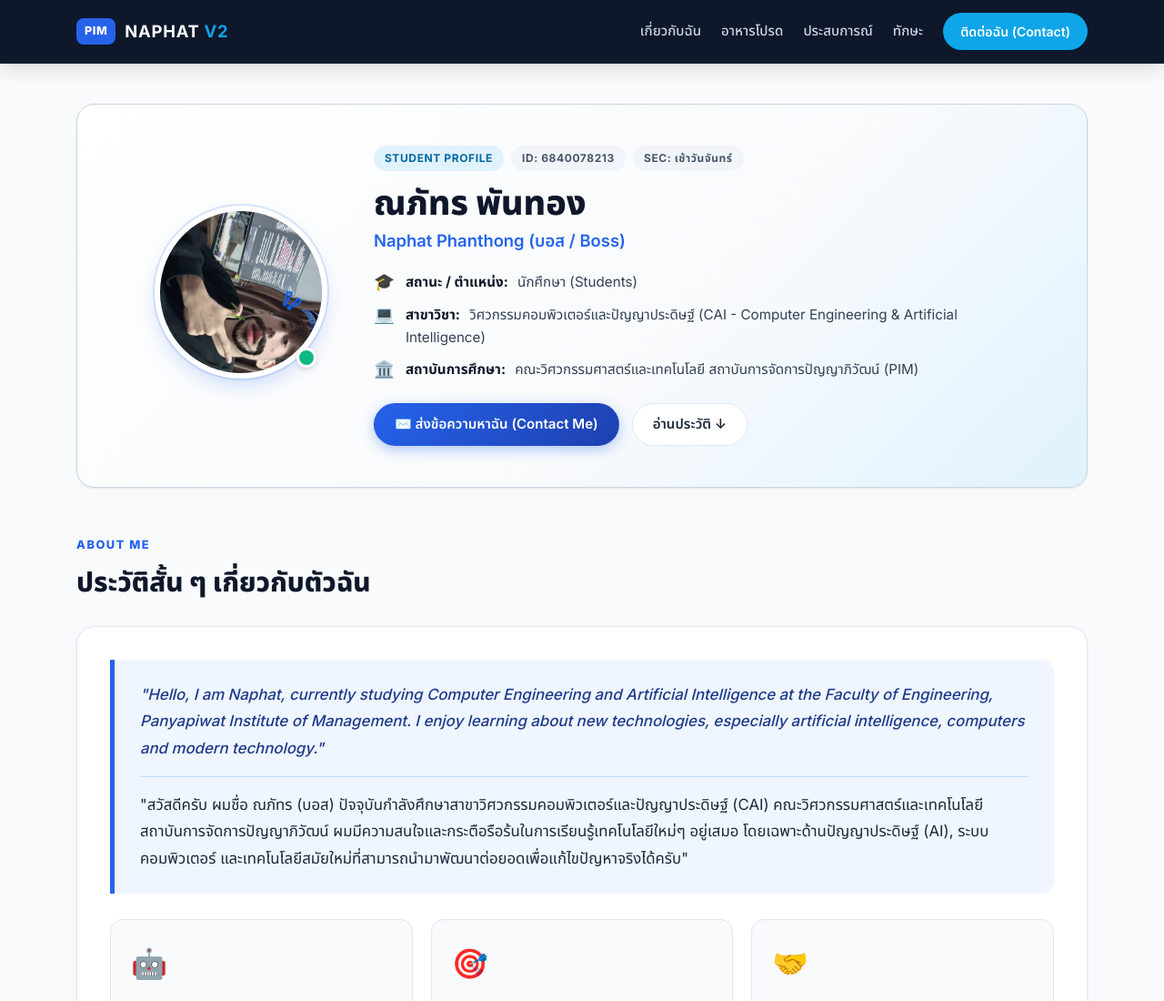
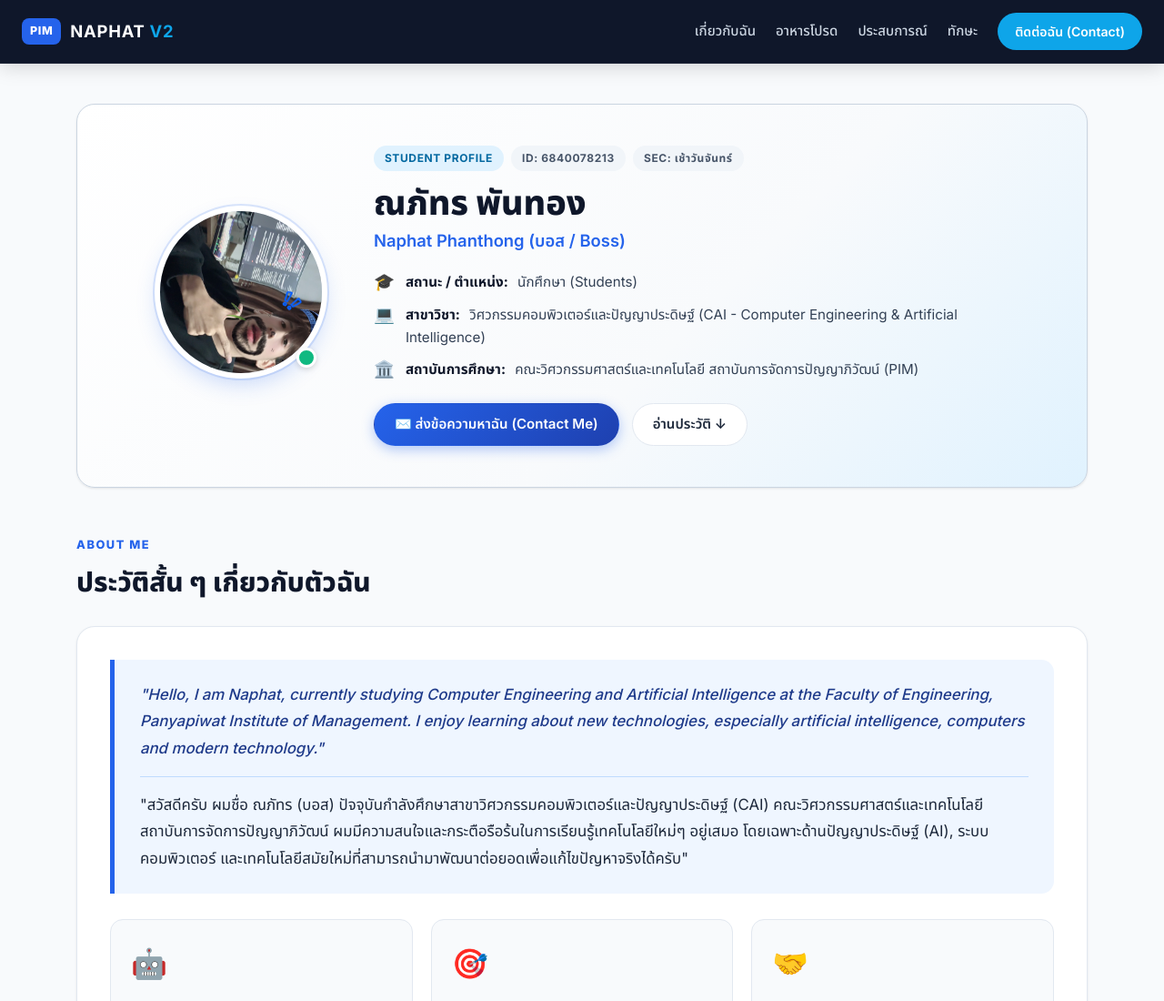
Before and after one commit to bs13055/MyPageV2, a plain HTML site: page index.html in a window 1280 px wide. Shown: the top 1100 px of the page at 91% size. Drawn offline with Linux system fonts and the light colour scheme.

Commit message:
Refine MyPage v2 navbar to full-width edge-to-edge

```diff
--- a/styles.css
+++ b/styles.css
@@ -92,8 +92,9 @@ img {
 }
 
 .nav-container {
-  max-width: 1160px;
-  margin: 0 auto;
+  width: 100%;
+  max-width: 100%;
+  margin: 0;
   padding: 14px 24px;
   display: flex;
   align-items: center;
```
